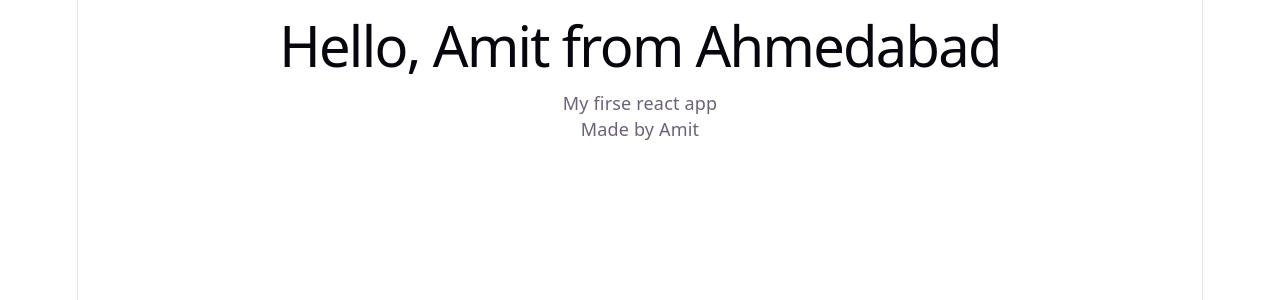
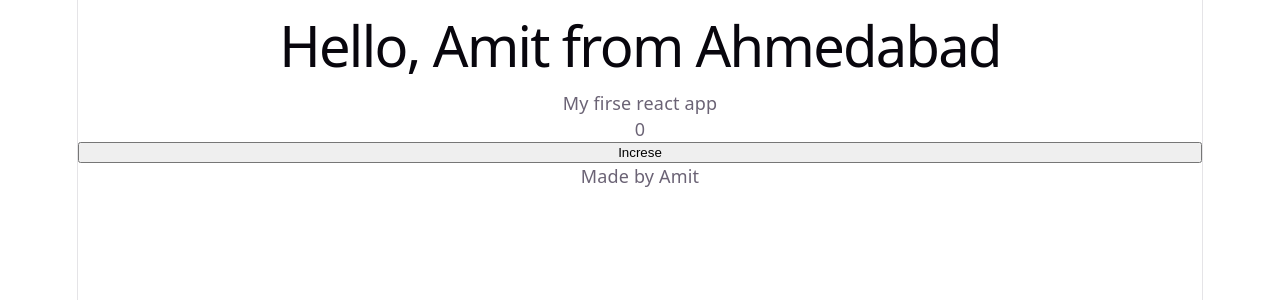
Before and after one commit to amitt39/dev-journey, a React (Vite) app in the folder 02-react/01-basics/my-first-react/: page / in a window 1280 px wide. Shown: the top 300 px of the page. Built offline with nearby package versions, Linux system fonts and the light colour scheme.

Commit message:
feat: built counter with useState

```diff
--- a/02-react/01-basics/my-first-react/src/App.jsx
+++ b/02-react/01-basics/my-first-react/src/App.jsx
@@ -1,3 +1,4 @@
+import Counter from "./Counter";
 import Footer from "./Footer";
 import Header from "./Header";
 
@@ -5,6 +6,7 @@ function App() {
   return (
     <>
       <Header name="Amit" city="Ahmedabad" />
+      <Counter />
       <Footer />
     </>
   );
--- /dev/null
+++ b/02-react/01-basics/my-first-react/src/Counter.jsx
@@ -0,0 +1,18 @@
+import { useState } from "react";
+
+function Counter() {
+  const [count, setCount] = useState(0);
+  return (
+    <>
+      <p>{count}</p>
+      <button
+        onClick={() => {
+          setCount(count + 1);
+        }}
+      >
+        Increse
+      </button>
+    </>
+  );
+}
+export default Counter;
```
